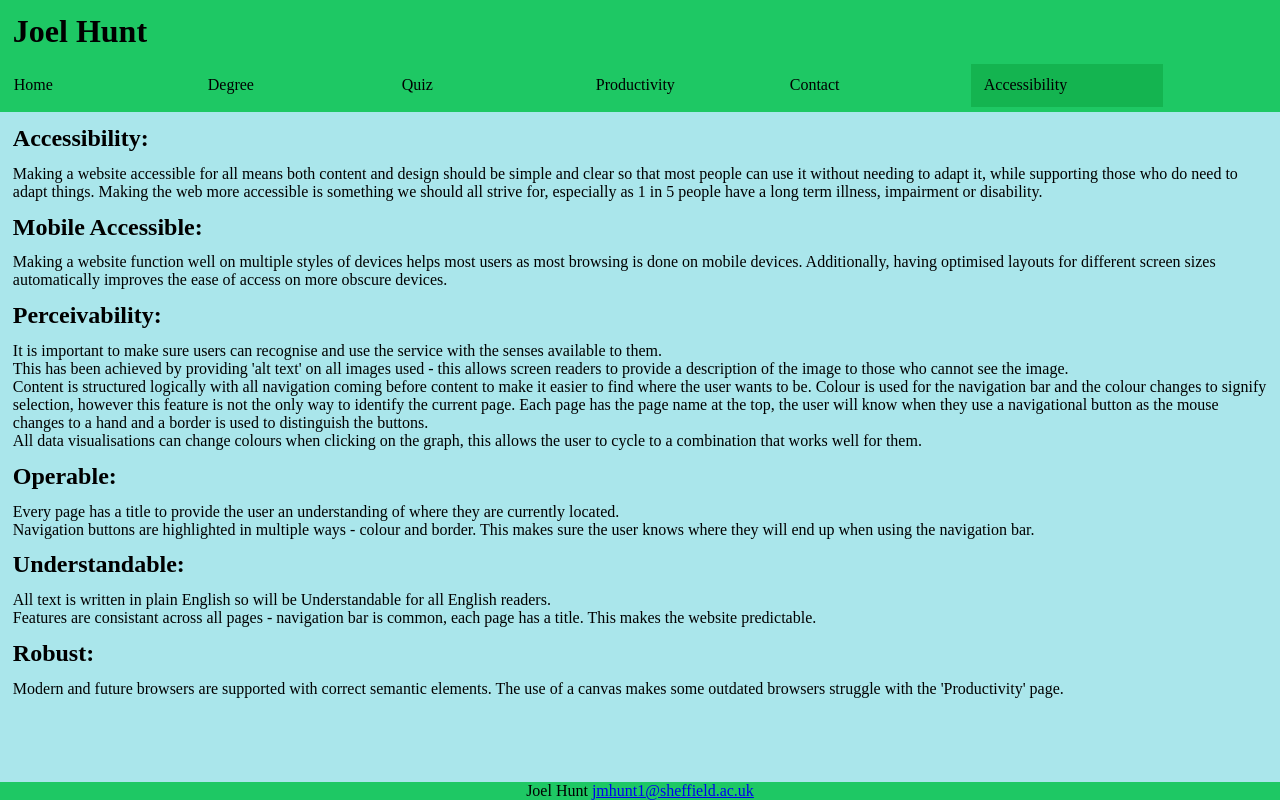
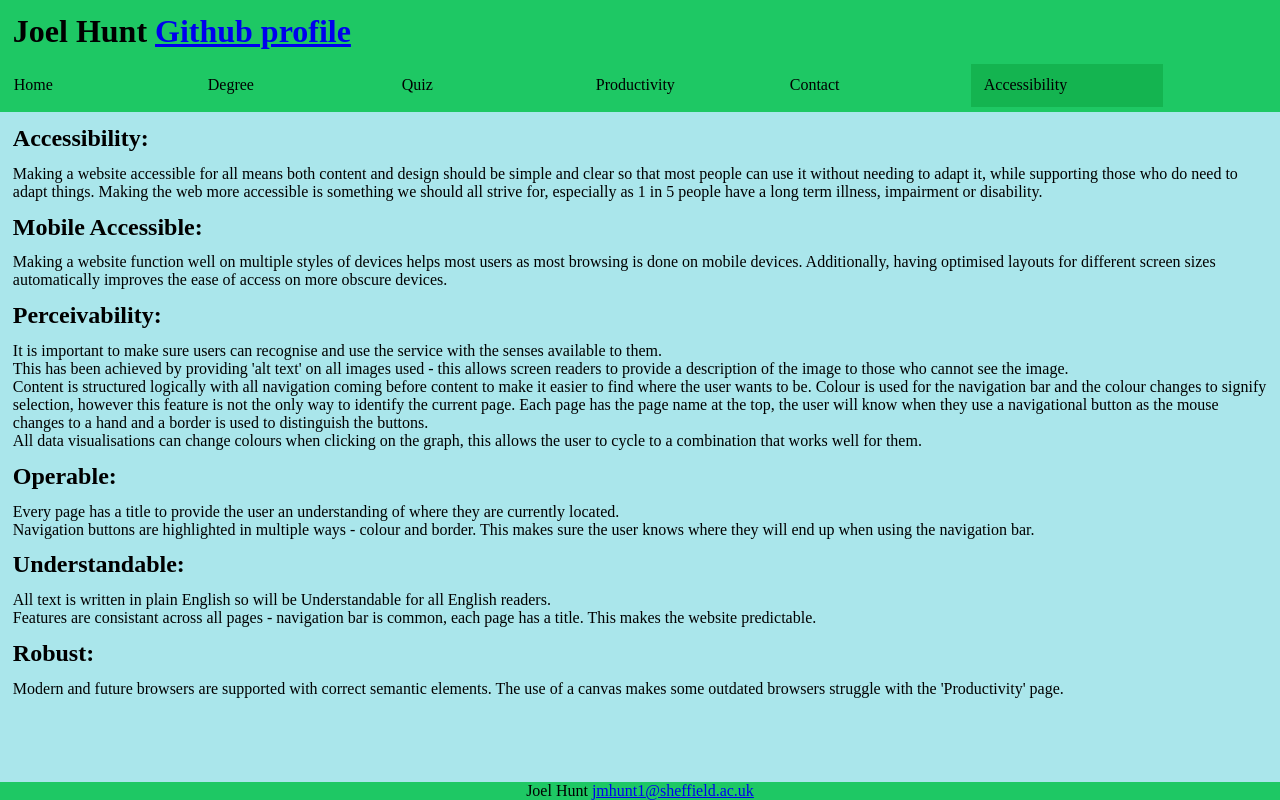
Before and after one commit to neebit1234/neebit1234.github.io, a plain HTML site: page accessibility.html in a window 1280 px wide. Drawn offline with Linux system fonts and the light colour scheme.

Commit message:
Added link to github profile

```diff
--- a/accessibility.html
+++ b/accessibility.html
@@ -16,7 +16,7 @@
 <body>
     <div>
         <header>
-            <h1>Joel Hunt</h1>
+            <h1>Joel Hunt <a href="https://github.com/neebit1234">Github profile</a></h1>
         </header>
 
         <nav>
```
Also changed, not shown: contact.html (+1 -1 lines), degree.html (+1 -1 lines), index.html (+1 -1 lines), productivity.html (+1 -1 lines), quiz.html (+1 -1 lines).
